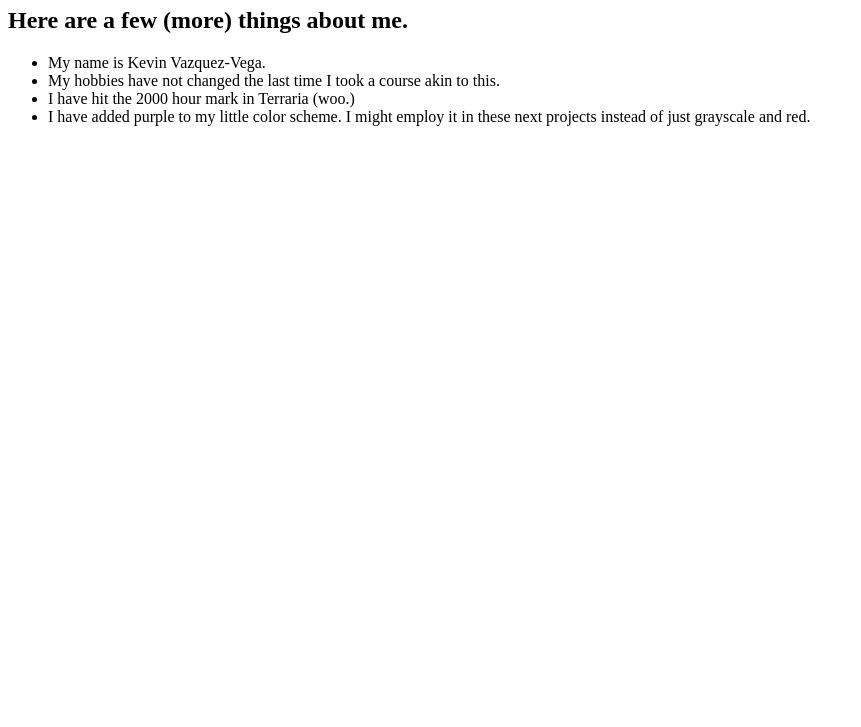
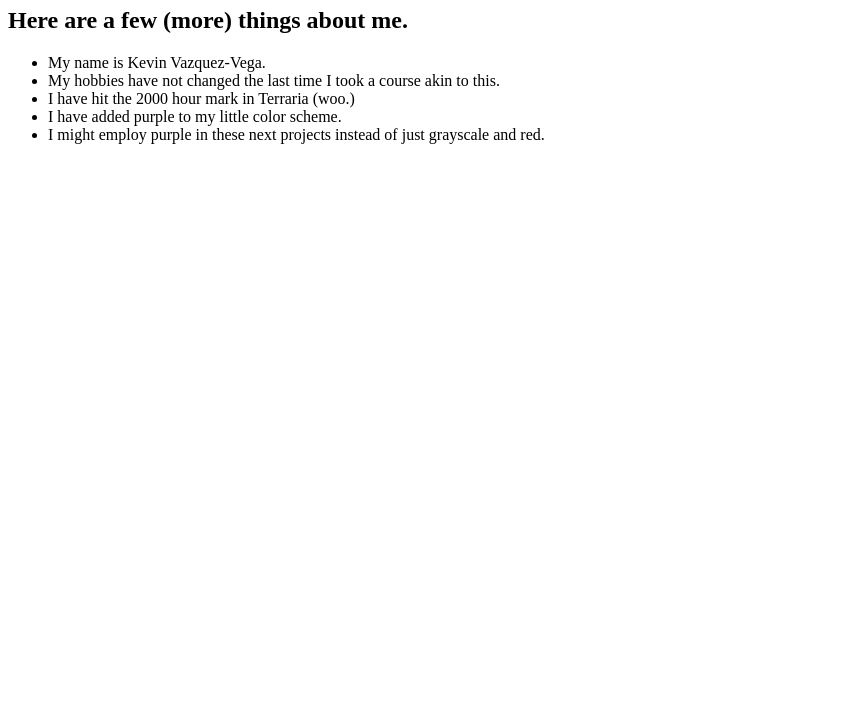
Before and after one commit to Kevin-ITMD-362/lab1, a plain HTML site: page index.html in a window 1280 px wide. Shown: the part 73-800 px from the top of the page, without its empty margins (0-861 px from the left). Drawn offline with Linux system fonts and the light colour scheme.

Commit message:
Added one more point.

```diff
--- a/index.html
+++ b/index.html
@@ -11,7 +11,8 @@
       <li>My name is Kevin Vazquez-Vega.</li>
       <li>My hobbies have not changed the last time I took a course akin to this.</li>
       <li>I have hit the 2000 hour mark in Terraria (woo.)</li>
-      <li>I have added purple to my little color scheme. I might employ it in these next projects instead of just grayscale and red.</li>
+      <li>I have added purple to my little color scheme.</li>
+	  <li>I might employ purple in these next projects instead of just grayscale and red.</li>
     </ul>
   </body>
 </html>
```
